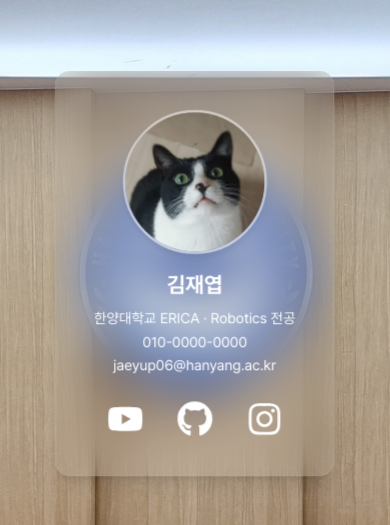
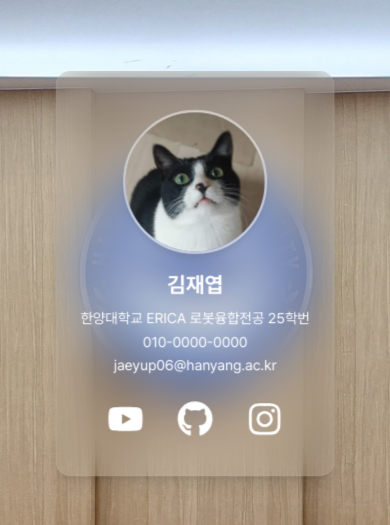
Before and after one commit to jaeyup06/jaeyup06, a Next.js app: page / in a window 390 px wide. Shown: the part 149-674 px from the top of the page. Built offline with nearby package versions, Linux system fonts and the light colour scheme.

Commit message:
chore: 전공 이름 한글로 수정

```diff
--- a/src/app/(root)/page.tsx
+++ b/src/app/(root)/page.tsx
@@ -4,7 +4,7 @@ function Home() {
   return (
     <main className="flex items-center justify-center bg-[url('/banner.jpg')] bg-cover bg-center min-h-svh w-screen overflow-hidden">
       <div
-        className="backdrop-blur-2xl bg-white/10 border border-white/20 items-center py-16 px-16 rounded-3xl shadow-xl flex flex-col lg:flex-row lg:space-x-16 text-gray-100
+        className="backdrop-blur-2xl bg-white/10 border border-white/20 items-center py-16 px-10 lg:px-16 rounded-3xl shadow-xl flex flex-col lg:flex-row lg:space-x-16 text-gray-100
                    max-sm:scale-[0.60]"
       >
         <img
@@ -16,7 +16,7 @@ function Home() {
         <div className="mt-8 lg:mt-0 text-center lg:text-left text-white">
           <h1 className="text-4xl font-bold mb-4">김재엽</h1>
           <ul className="text-2xl leading-relaxed whitespace-nowrap">
-            <li>한양대학교 ERICA · Robotics 전공</li>
+            <li>한양대학교 ERICA 로봇융합전공 25학번</li>
             <li>010-0000-0000</li>
             <li>jaeyup06@hanyang.ac.kr</li>
           </ul>
```
